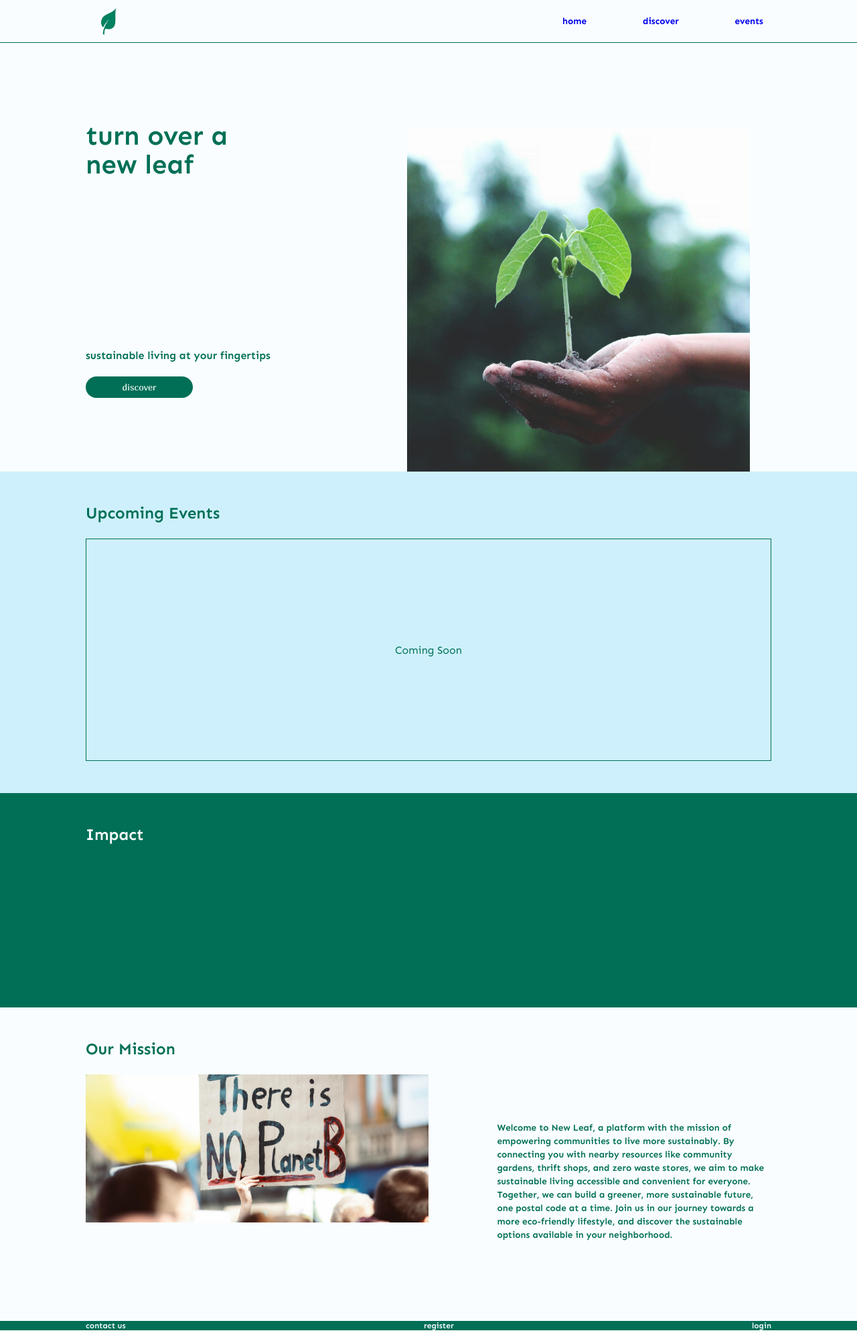
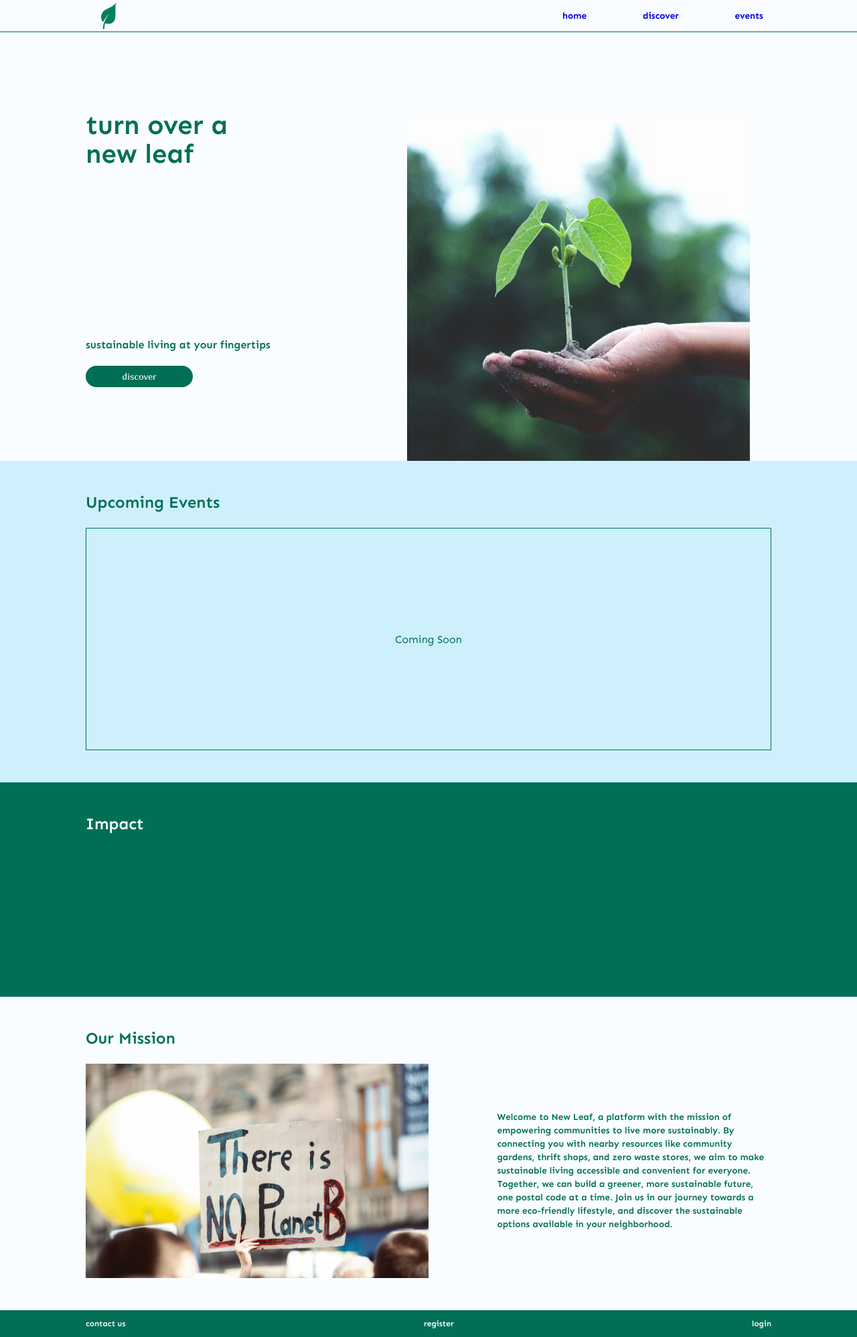
Before and after one commit to tstidwill/new-leaf-client, a React (Vite) app: page / in a window 1280 px wide. Shown: the whole page at 67% size. Built offline with nearby package versions, Linux system fonts and the light colour scheme.

Commit message:
Moved header and footer to their own components

```diff
--- /dev/null
+++ b/src/components/Footer/Footer.jsx
@@ -0,0 +1,14 @@
+import { Link } from "react-router-dom";
+import "./Footer.scss";
+
+export default function Footer() {
+  return (
+    <footer className="footer">
+      <div className="footer__content">
+        <Link className="footer__link">contact us</Link>
+        <Link className="footer__link">register</Link>
+        <Link className="footer__link">login</Link>
+      </div>
+    </footer>
+  );
+}
--- /dev/null
+++ b/src/components/Footer/Footer.scss
@@ -0,0 +1,40 @@
+@use "../../styles/partials/variables" as *;
+@use "../../styles/partials/mixins" as *;
+
+.footer {
+  display: none;
+
+  @include tablet {
+    height: 2.5rem;
+    display: flex;
+    flex-shrink: 0;
+    justify-content: center;
+    background-color: $primary-dark;
+    color: $primary-light;
+  }
+
+  &__content {
+    width: 80%;
+    max-width: 90rem;
+    display: flex;
+    justify-content: space-between;
+    align-items: center;
+  }
+
+  &__link {
+    font-size: 0.75rem;
+    font-weight: 600;
+
+    @include tablet {
+      color: $primary-light;
+    }
+  }
+
+  &__link:visited {
+    color: $primary-dark;
+
+    @include tablet {
+      color: $primary-light;
+    }
+  }
+}
--- /dev/null
+++ b/src/components/Header/Header.jsx
@@ -0,0 +1,28 @@
+import "./Header.scss";
+import { NavLink } from "react-router-dom";
+import greenLogo from "../../assets/logos/greenlogo.png";
+
+export default function Header() {
+  return (
+    <div className="landingpage__header header">
+      <div className="header__content">
+        <img
+          src={greenLogo}
+          className="header__logo logo"
+          alt="leaf logo"
+        ></img>
+        <ul className="header__nav">
+          <NavLink to="/" className="header__navlink">
+            home
+          </NavLink>
+          <NavLink to="/discover" className="header__navlink">
+            discover
+          </NavLink>
+          <NavLink to="/events" className="header__navlink">
+            events
+          </NavLink>
+        </ul>
+      </div>
+    </div>
+  );
+}
--- /dev/null
+++ b/src/components/Header/Header.scss
@@ -0,0 +1,57 @@
+@use "../../styles/partials/mixins.scss" as *;
+@use "../../styles/partials/variables" as *;
+@use "../../styles/partials/global" as *;
+
+.header {
+  height: 5rem;
+  display: flex;
+  justify-content: center;
+
+  @include tablet {
+    height: 3rem;
+    border-bottom: 1px solid $primary-dark;
+  }
+
+  &__content {
+    width: 100%;
+    display: flex;
+    justify-content: space-between;
+    align-items: center;
+
+    @include tablet {
+      width: 80%;
+      max-width: 90rem;
+      padding: 0.75rem;
+    }
+  }
+
+  &__logo {
+    margin-left: 0.5rem;
+
+    @include tablet {
+      margin-left: 0rem;
+    }
+  }
+
+  &__nav {
+    display: none;
+
+    @include tablet {
+      display: flex;
+      justify-content: space-between;
+      width: 30%;
+    }
+  }
+
+  &__navlink {
+    display: none;
+
+    @include tablet {
+      display: flex;
+      font-weight: bold;
+    }
+    &:visited {
+      color: $primary-dark;
+    }
+  }
+}
--- a/src/pages/LandingPage/LandingPage.jsx
+++ b/src/pages/LandingPage/LandingPage.jsx
@@ -3,6 +3,8 @@ import greenLogo from "../../assets/logos/greenlogo.png";
 import treeSeedling from "../../assets/images/pexels-akilmazumder-1072824.jpg";
 import planetB from "../../assets/images/pexels-markusspiske-2990650.jpg";
 import { useNavigate, NavLink, Link } from "react-router-dom";
+import Header from "../../components/Header/Header";
+import Footer from "../../components/Footer/Footer";
 
 export default function LandingPage({
   postalCode,
@@ -33,26 +35,7 @@ export default function LandingPage({
   return (
     <>
       <main className="landingpage">
-        <div className="landingpage__header header">
-          <div className="header__content">
-            <img
-              src={greenLogo}
-              className="header__logo logo"
-              alt="leaf logo"
-            ></img>
-            <ul className="header__nav">
-              <NavLink to="/" className="header__navlink">
-                home
-              </NavLink>
-              <NavLink to="/discover" className="header__navlink">
-                discover
-              </NavLink>
-              <NavLink to="/events" className="header__navlink">
-                events
-              </NavLink>
-            </ul>
-          </div>
-        </div>
+        <Header />
         <div className="landingpage__body">
           <section className="landingpage__hero hero">
             <div className="hero__content">
@@ -133,15 +116,8 @@ export default function LandingPage({
               </div>
             </div>
           </section>
-
-          <footer className="landingpage__footer footer">
-            <div className="footer__content">
-              <Link className="footer__link">contact us</Link>
-              <Link className="footer__link">register</Link>
-              <Link className="footer__link">login</Link>
-            </div>
-          </footer>
         </div>
+        <Footer />
       </main>
     </>
   );
--- a/src/pages/LandingPage/LandingPage.scss
+++ b/src/pages/LandingPage/LandingPage.scss
@@ -23,70 +23,18 @@
   height: 100vh;
   background-color: $primary-light;
   display: flex;
+  flex: 1;
   flex-direction: column;
 
   @include tablet {
-    min-height: 100vh;
+    // min-height: 100vh;
   }
 
   &__body {
-    height: 100%;
+    // height: 100%;
+    flex: 1;
     display: flex;
     flex-direction: column;
-  }
-}
-
-.header {
-  height: 5rem;
-  display: flex;
-  justify-content: center;
-
-  @include tablet {
-    height: 4rem;
-    border-bottom: 1px solid $primary-dark;
-  }
-
-  &__content {
-    width: 100%;
-    display: flex;
-    justify-content: space-between;
-    align-items: center;
-
-    @include tablet {
-      width: 80%;
-      max-width: 90rem;
-      padding: 0.75rem;
-    }
-  }
-
-  &__logo {
-    margin-left: 0.5rem;
-
-    @include tablet {
-      margin-left: 0rem;
-    }
-  }
-
-  &__nav {
-    display: none;
-
-    @include tablet {
-      display: flex;
-      justify-content: space-between;
-      width: 30%;
-    }
-  }
-
-  &__navlink {
-    display: none;
-
-    @include tablet {
-      display: flex;
-      font-weight: bold;
-    }
-    &:visited {
-      color: $primary-dark;
-    }
   }
 }
 
@@ -416,8 +364,8 @@ input:focus::placeholder {
     display: flex;
     flex-direction: row;
     gap: 10%;
-    // align-items: center;
-    // justify-content: center;
+    align-items: center;
+    justify-content: center;
   }
 
   &__text {
@@ -427,45 +375,44 @@ input:focus::placeholder {
 
   &__image {
     width: 50%;
-    height: 20rem;
+    max-height: 20rem;
     object-fit: cover;
-    object-position: 0px -120px;
   }
 }
 
-.footer {
-  display: none;
+// .footer {
+//   display: none;
 
-  @include tablet {
-    height: 5rem;
-    display: flex;
-    justify-content: center;
-    background-color: $primary-dark;
-    color: $primary-light;
-  }
+//   @include tablet {
+//     height: 5rem;
+//     display: flex;
+//     justify-content: center;
+//     background-color: $primary-dark;
+//     color: $primary-light;
+//   }
 
-  &__content {
-    width: 80%;
-    max-width: 90rem;
-    display: flex;
-    justify-content: space-between;
-    align-items: center;
-  }
+//   &__content {
+//     width: 80%;
+//     max-width: 90rem;
+//     display: flex;
+//     justify-content: space-between;
+//     align-items: center;
+//   }
 
-  &__link {
-    font-size: 0.75rem;
-    font-weight: 600;
+//   &__link {
+//     font-size: 0.75rem;
+//     font-weight: 600;
 
-    @include tablet {
-      color: $primary-light;
-    }
-  }
+//     @include tablet {
+//       color: $primary-light;
+//     }
+//   }
 
-  &__link:visited {
-    color: $primary-dark;
+//   &__link:visited {
+//     color: $primary-dark;
 
-    @include tablet {
-      color: $primary-light;
-    }
-  }
-}
+//     @include tablet {
+//       color: $primary-light;
+//     }
+//   }
+// }
```
